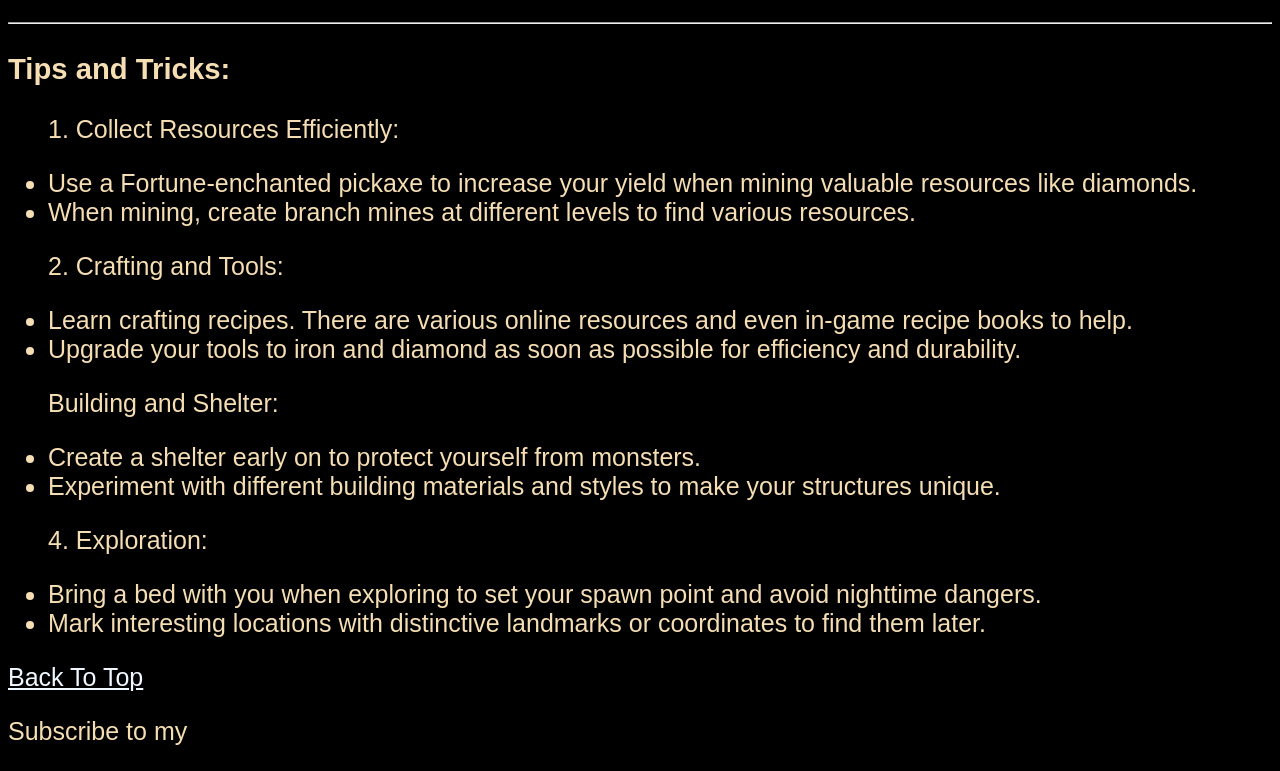
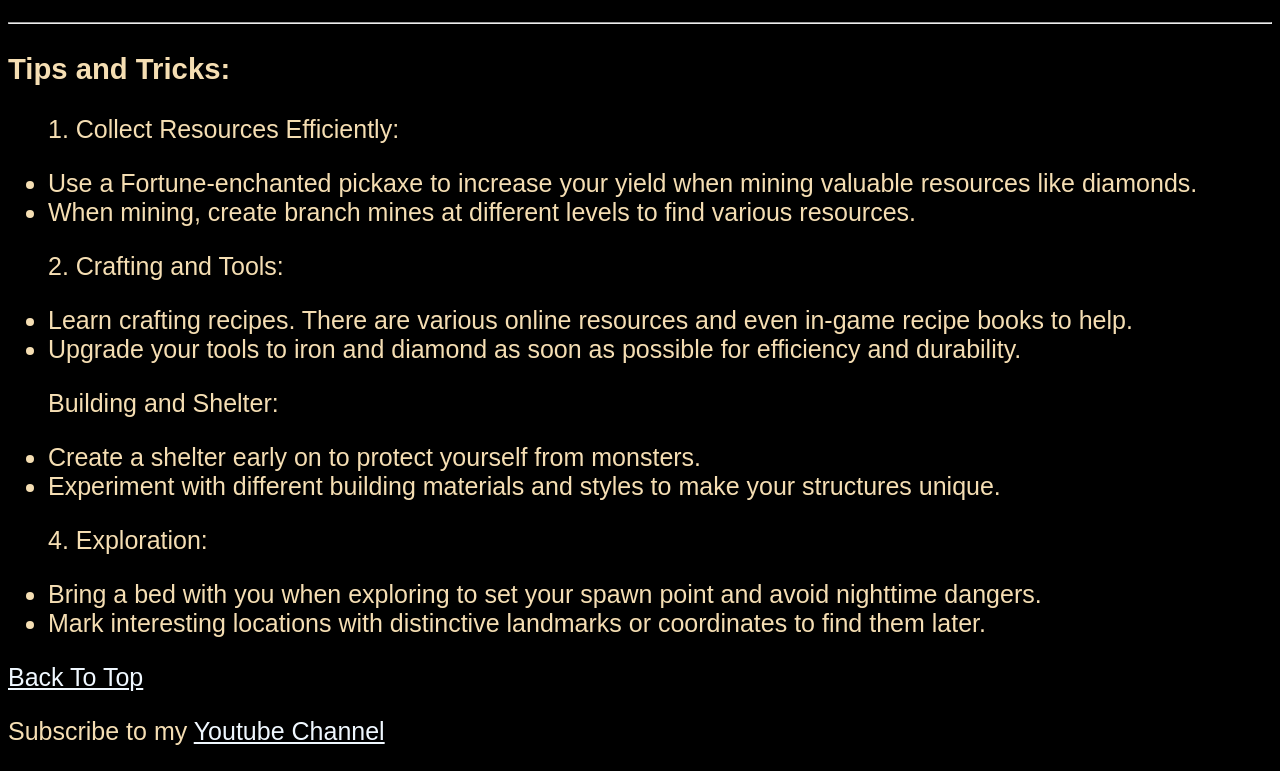
Before and after one commit to CoolMuhammad800/Minecraft, a plain HTML site: page index.html in a window 1280 px wide. Shown: the part 1131-1902 px from the top of the page. Drawn offline with Linux system fonts and the light colour scheme.

Commit message:
index.html

```diff
--- a/index.html
+++ b/index.html
@@ -59,6 +59,6 @@
         </ul>
     </section>
     <a href="#">Back To Top</a>
-   <p>Subscribe to my <a href="https://www.youtube.com/channel/UCDthHBcpSXwRJrNK3lM-OZw"></a> </p>
+   <p>Subscribe to my <a href="https://www.youtube.com/channel/UCDthHBcpSXwRJrNK3lM-OZw">Youtube Channel</a> </p>
 </body>
 </html>
```
